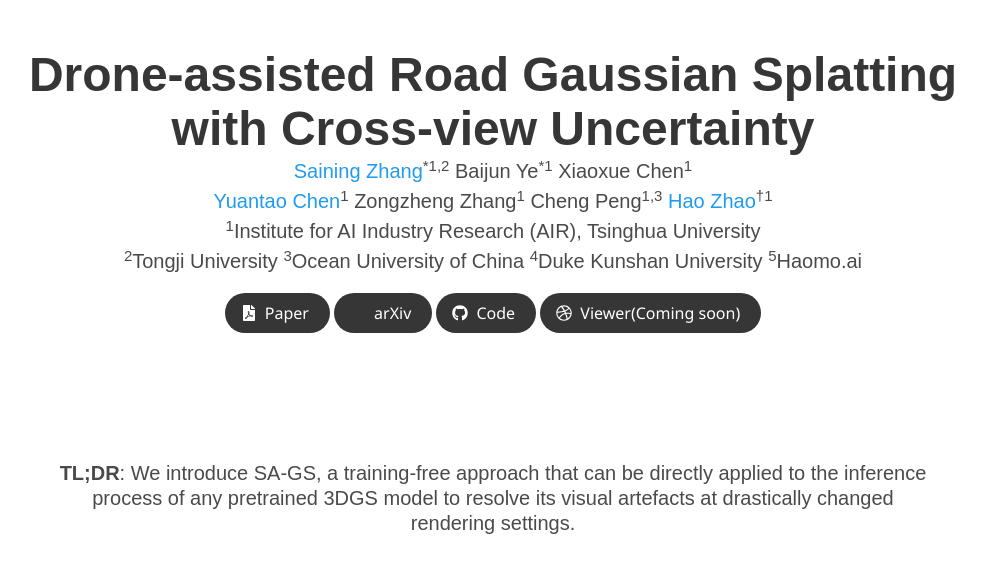
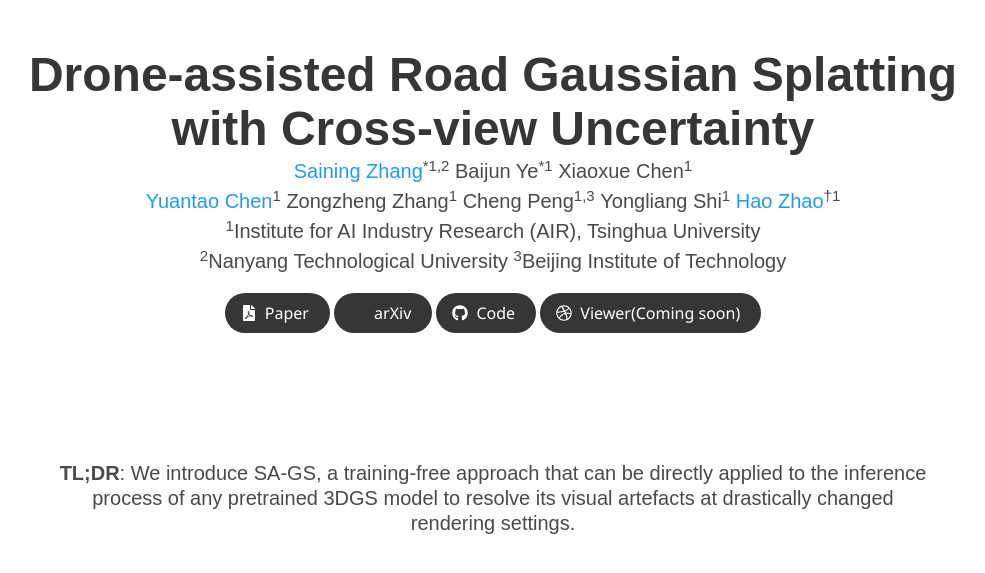
Before and after one commit to SainingZhang/SainingZhang.github.io, a Jekyll site: the page project/uc-gs/index.html, which Jekyll copies as it is, in a window 1280 px wide and 900 px high, cut to the strip 0-596 px from the top of the window. Shown: the top 573 px of the strip, without its empty margins (147-1132 px from the left). Built offline with Jekyll 4.4.1, drawn with Linux system fonts in a browser that asks for light colours; nearby versions of some CDN libraries; some web fonts are replaced; library files that are not in the unit come from our copies; a style sheet for code colours, icons or effects is not loaded; grey boxes are pictures that could not be loaded.

Commit message:
Update index.html

```diff
--- a/project/uc-gs/index.html
+++ b/project/uc-gs/index.html
@@ -95,6 +95,9 @@
               Cheng Peng<sup>1,3</sup>
             </span>
             <span class="author-block">
+              Yongliang Shi<sup>1</sup>
+            </span>
+            <span class="author-block">
               <a href="https://sites.google.com/view/fromandto">Hao Zhao</a><sup>†1</sup>
             </span>
           </div>
@@ -102,10 +105,9 @@
           <div class="is-size-5 publication-authors">
             <span class="author-block"><sup>1</sup>Institute for AI Industry Research (AIR), Tsinghua University</span>
             <br>
-            <span class="author-block"><sup>2</sup>Tongji University</span>
-            <span class="author-block"><sup>3</sup>Ocean University of China</span>
-            <span class="author-block"><sup>4</sup>Duke Kunshan University</span>
-            <span class="author-block"><sup>5</sup>Haomo.ai</span>
+            <span class="author-block"><sup>2</sup>Nanyang Technological University</span>
+            <span class="author-block"><sup>3</sup>Beijing Institute of Technology</span>
+
 
           </div>
 
```
